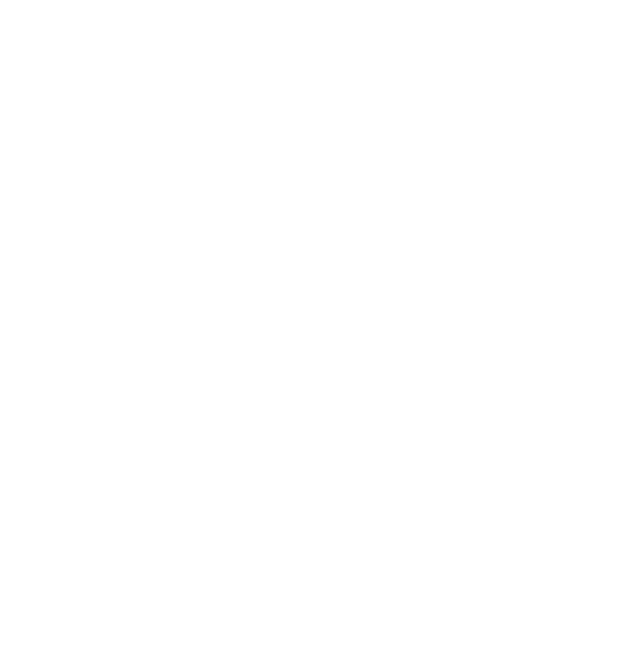
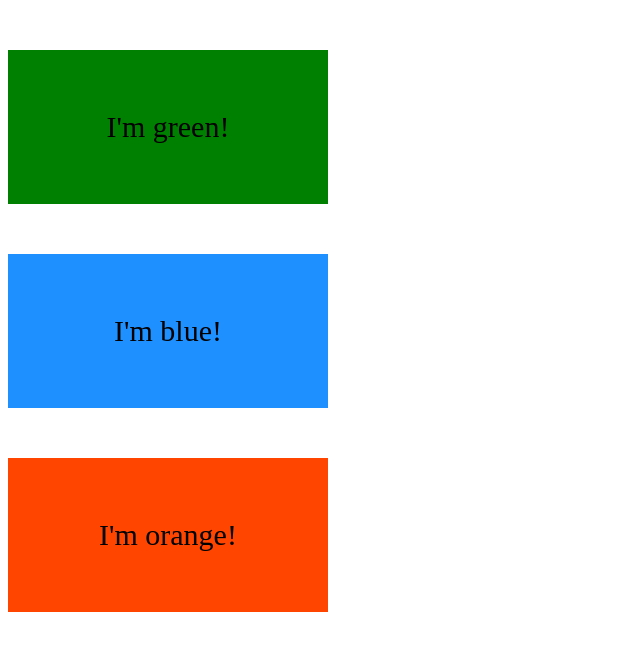
Before and after one commit to Razluc/es5-vs-es6, a plain HTML site: page index.html in a window 1280 px wide. Shown: the whole page, without its empty margins (0-640 px from the left). Drawn offline with Linux system fonts and the light colour scheme.

Commit message:
2 - Anonymus function, strings and arrow functions difference

```diff
--- a/index.html
+++ b/index.html
@@ -5,8 +5,25 @@
     <meta name="viewport" content="width=device-width, initial-scale=1.0">
     <meta http-equiv="X-UA-Compatible" content="ie=edge">
     <title>Document</title>
+    <style>
+            .box {
+                width: 200px;
+                padding: 60px;
+                text-align: center;
+                font-size: 30px;
+                margin-top: 50px;
+            }
+
+            .green { background-color: green; }
+            .blue { background-color: dodgerblue; }
+            .orange { background-color: orangered; }
+
+        </style>
 </head>
 <body>
+        <div class="box green">I'm green!</div>
+        <div class="box blue">I'm blue!</div>
+        <div class="box orange">I'm orange!</div>
     <script src="app.js"></script>
 </body>
 </html>
```
Also changed, not shown: app.js (+62 -0 lines).
